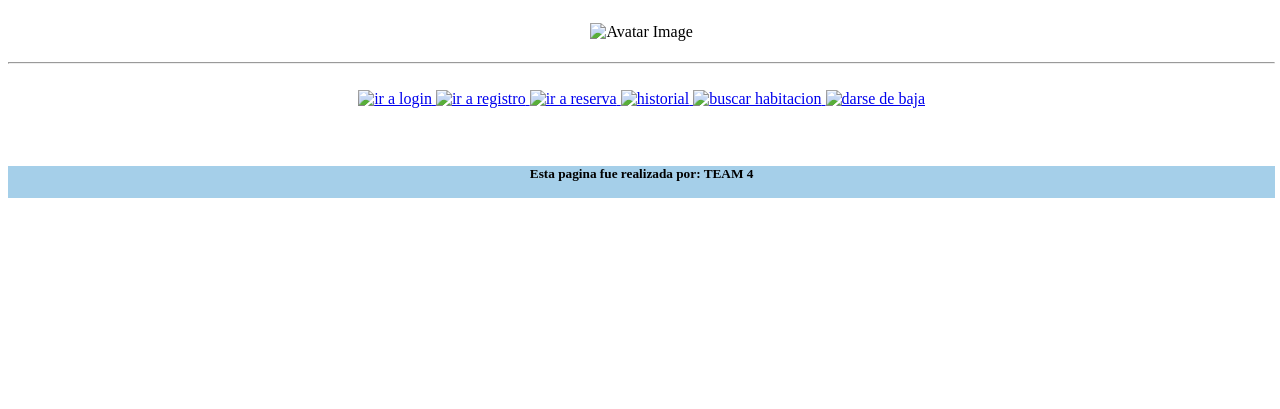
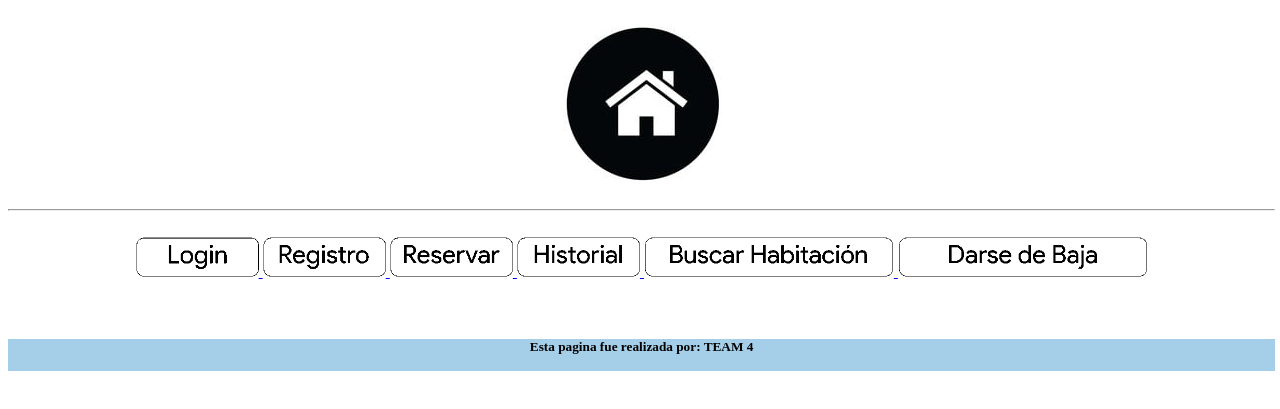
Before and after one commit to lcamila0330/proyectowebteam4, a plain HTML site: page index.html in a window 1280 px wide. Shown: the part 69-478 px from the top of the page. Drawn offline with Linux system fonts and the light colour scheme.

Commit message:
Update index.html

```diff
--- a/index.html
+++ b/index.html
@@ -54,7 +54,7 @@
     <header> <center><h1>Bienvenidos al Hotel</h1></center><br><br>
 </header>
 <br><br>
-<center><img src="../team4/botones/inicio.png" class="avatar" alt="Avatar Image">
+<center><img src="../botones/inicio.png" class="avatar" alt="Avatar Image">
 <!-- EMPIEZA EL NAV -->
 <nav> <center>
 <p><h4></h4></p></center>
@@ -63,14 +63,14 @@
 
 <center>
 
-    <a href="subsitio/login.html"><img src="../team4/botones/Login.png" wdth="40" height="40" alt="ir a login"> </a>
-    <a href="subsitio/registrarse.html"><img src="../team4/botones/Registro.png" wdth="40" height="40" alt="ir a registro"> </a>
-    <a href="subsitio/reserva.html"><img src="../team4/botones/Reservar.png" wdth="40" height="40" alt="ir a reserva"> </a>
-    <a href="subsitio/historial.html"><img src="../team4/botones/Historial.png" wdth="40" height="40" alt="historial"> </a>
+    <a href="subsitio/login.html"><img src="../botones/Login.png" wdth="40" height="40" alt="ir a login"> </a>
+    <a href="subsitio/registrarse.html"><img src="../botones/Registro.png" wdth="40" height="40" alt="ir a registro"> </a>
+    <a href="subsitio/reserva.html"><img src="../botones/Reservar.png" wdth="40" height="40" alt="ir a reserva"> </a>
+    <a href="subsitio/historial.html"><img src="../botones/Historial.png" wdth="40" height="40" alt="historial"> </a>
     <!--
     <a href="subsitio/ajustesdeperfil.html" target="blank"><img src="../team4/botones/AjustesDePerfil.png" wdth="40" height="40" alt="ajustes de perfil"> </a> -->
-    <a href="subsitio/busquedahotel-habitacion.html" target="blank"><img src="../team4/botones/BuscarHabitación.png" wdth="40" height="40" alt="buscar habitacion"> </a>
-    <a href="subsitio/darsedebaja.html"><img src="../team4/botones/DarseDeBaja.png" wdth="40" height="40" alt="darse de baja"> </a>
+    <a href="subsitio/busquedahotel-habitacion.html" target="blank"><img src="../botones/BuscarHabitación.png" wdth="40" height="40" alt="buscar habitacion"> </a>
+    <a href="subsitio/darsedebaja.html"><img src="../botones/DarseDeBaja.png" wdth="40" height="40" alt="darse de baja"> </a>
 
 
 
```
